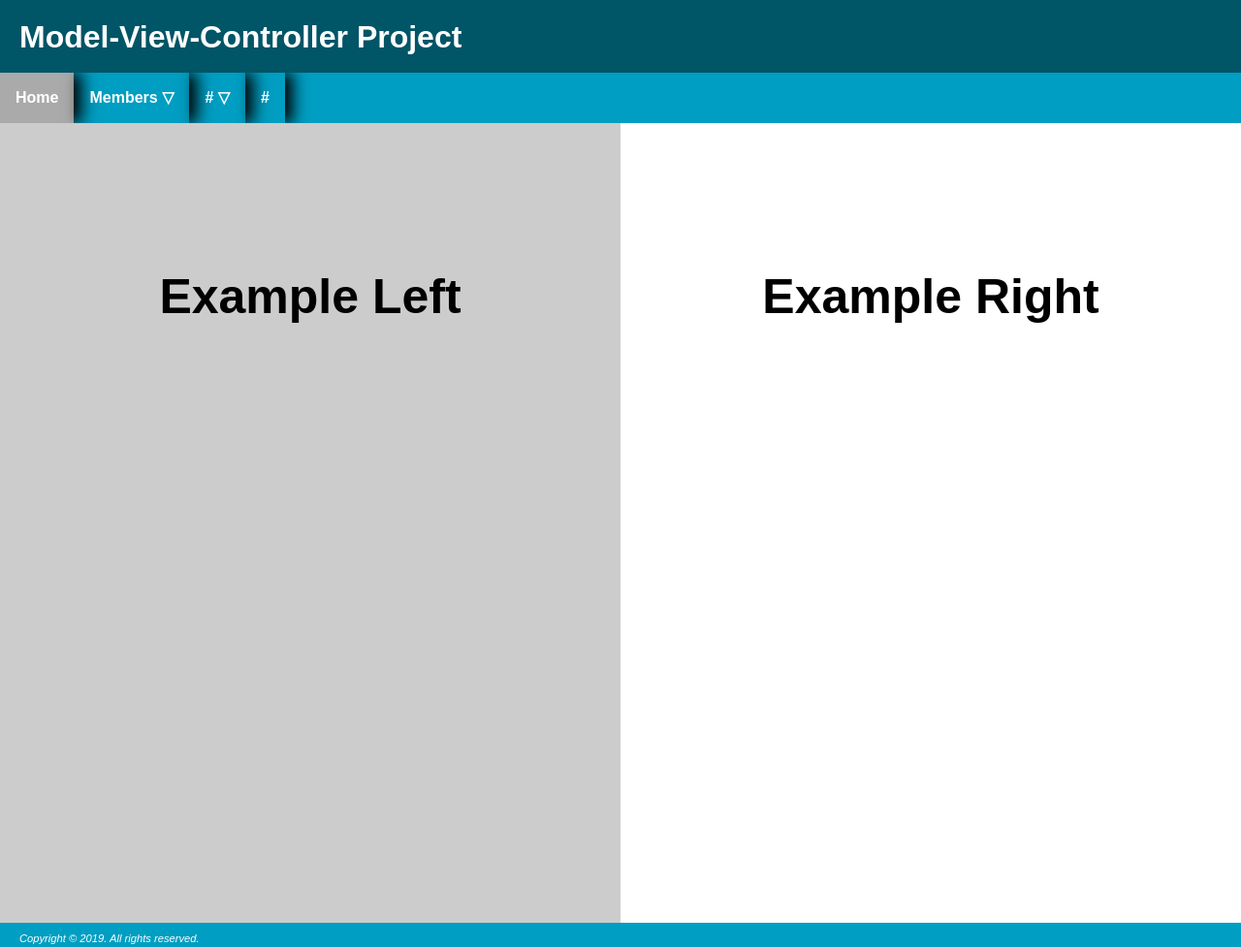
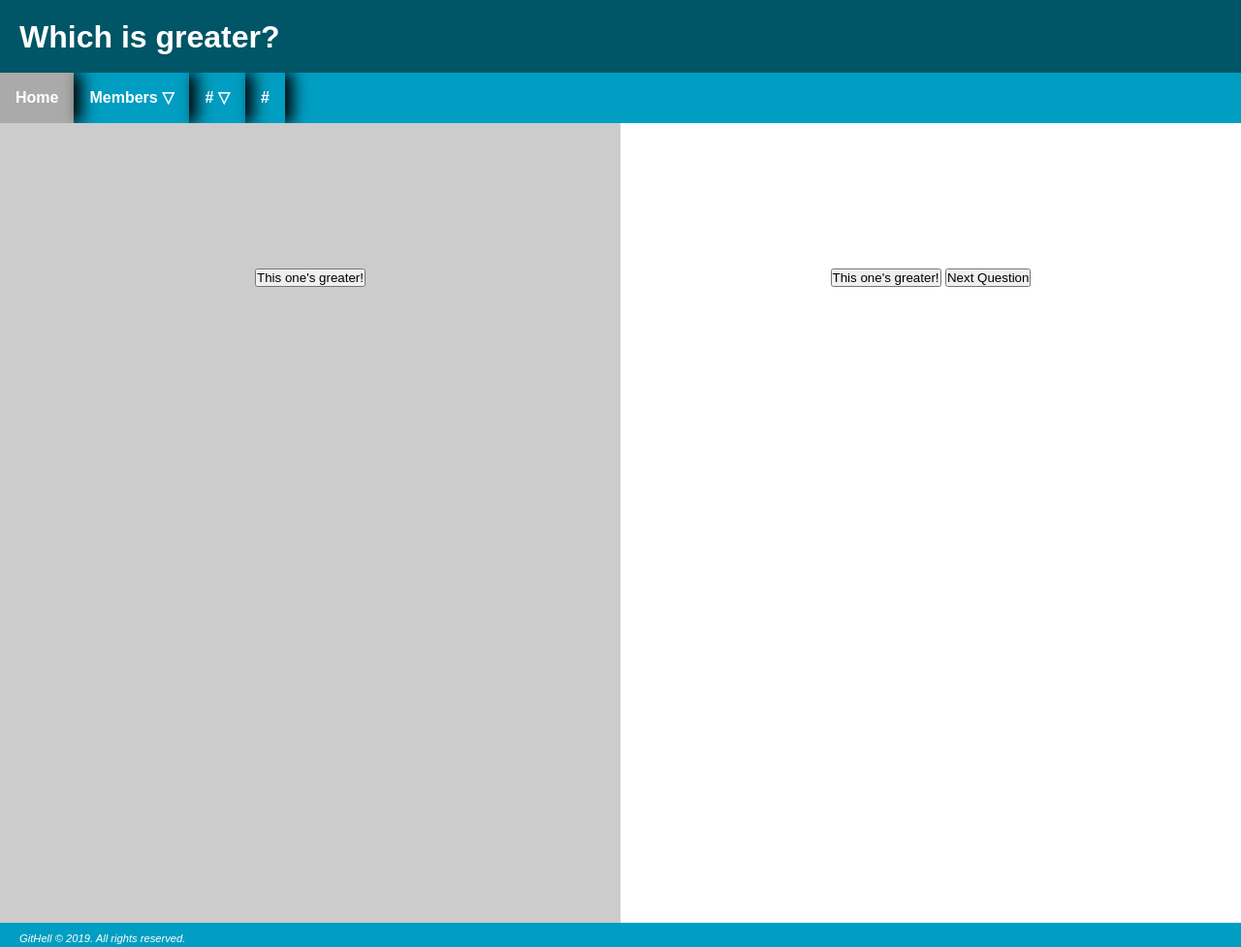
Before and after one commit to dtcacenc/groupproject2-1, a plain HTML site: page index.html in a window 1280 px wide. Shown: the whole page at 97% size. Drawn offline with Linux system fonts and the light colour scheme.

Commit message:
update index.html
added a couple buttons for functionality and compatibility with *scripts.js*

```diff
--- a/index.html
+++ b/index.html
@@ -5,9 +5,11 @@
 	<meta charset="utf-8">
 	<link rel="stylesheet" href="style.css">
 </head>
-<body>
+
+<body onload="eval();nextQuestion()">
+<script src="scripts.js"></script>
 	<header>
-		<h1>Model-View-Controller Project</h1>
+		<h1>Which is greater?</h1>
 	</header>
 	<nav>
 		<ul>
@@ -32,18 +34,21 @@
 		</ul>
 	</nav>
 	<main>
-		<div id="next-noun">
-			<h2 class="subject" id="next-subject">Example Next</h2>
-		</div>
 		<div id="right-noun">
-			<h2 class="subject" id="right-subject">Example Right</h2>
+			<h2 class="subject" id="right-subject" ></h2>
+			<button id="right-button"
+					onClick="eval(document.getElementById('right-button').attribute)">This one's greater!</button>
+			<button id="next-question" onClick="nextQuestion()" >Next Question</button>
+			<h2 class="subject" id="score"></h2>
 		</div>
 		<div id="left-noun">
-			<h2 class="subject" id="left-subject">Example Left</h2>
+			<h2 class="subject" id="left-subject"></h2>
+			<button id="left-button"
+					onClick="eval(document.getElementById('left-button').attribute)">This one's greater!</button>
 		</div>
 	</main>
 	<footer>
-		<p id="copyright">Copyright &copy; 2019. All rights reserved.</p>
+		<p id="copyright">GitHell &copy; 2019. All rights reserved.</p>
 	</footer>
 </body>
 </html>
```
